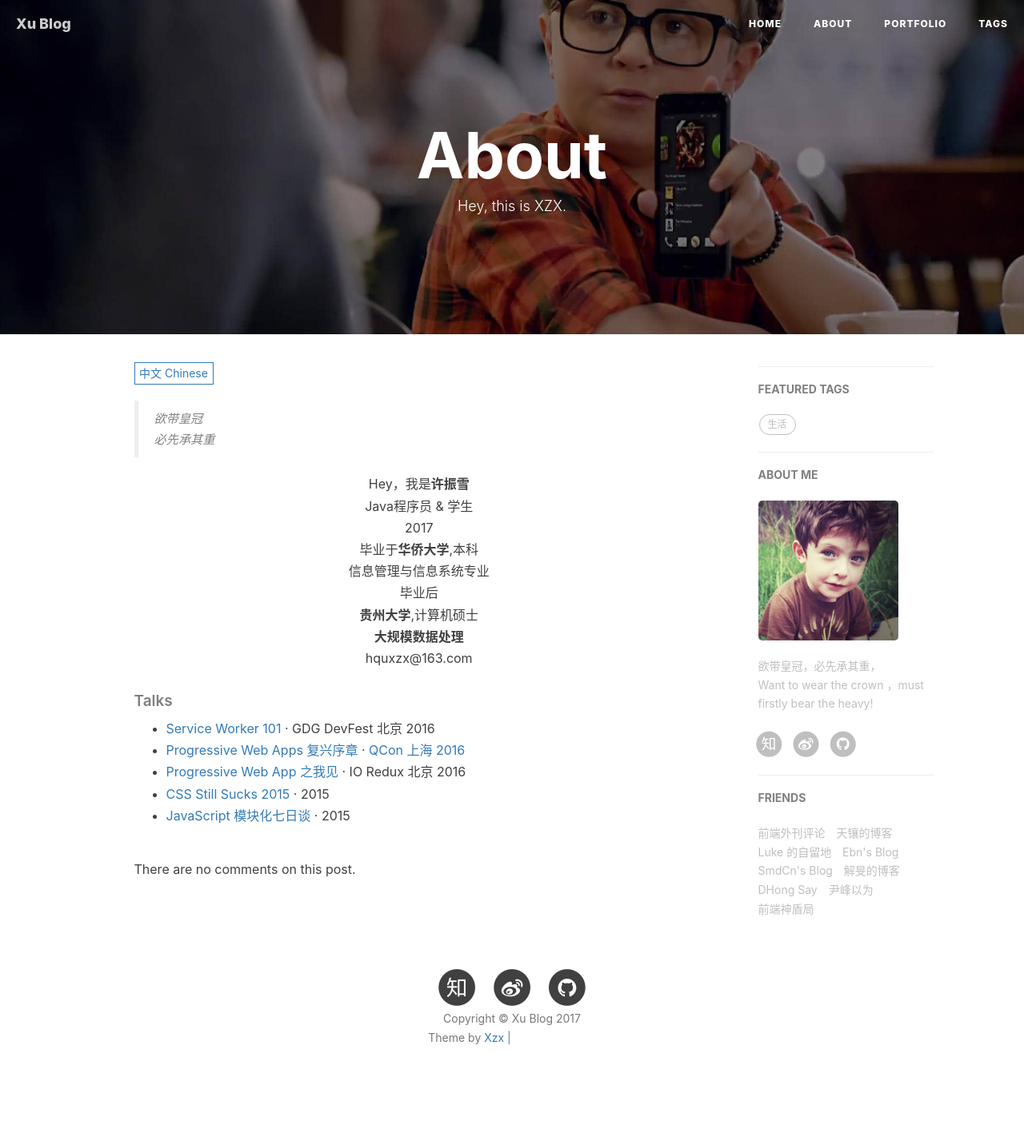
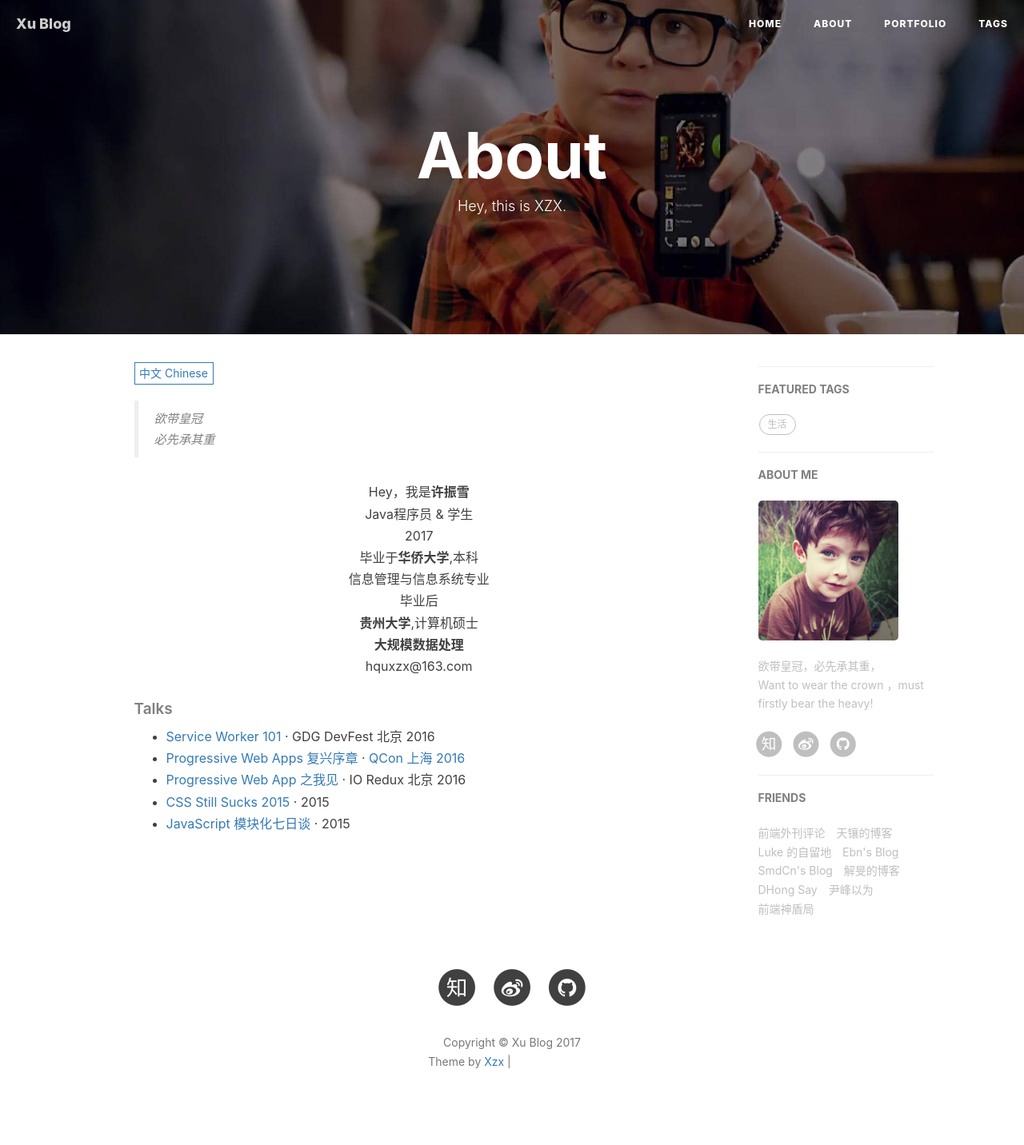
Before and after one commit to popsiclexu/popsiclexu.github.io, a Jekyll site: the page built from about.html, in a window 1280 px wide. Shown: the whole page at 80% size. Built offline with Jekyll 4.4.1, drawn with Linux system fonts in a browser that asks for light colours; nearby versions of some CDN libraries; a script that is not in the unit is left out; comment, search, counter and statistics services are not loaded; before the commit the page ends 1402 px from its top, so only the background shows below that; grey boxes are pictures that could not be loaded.

Commit message:
Revert "增加评论"
This reverts commit 81d72781f7b705ed038063a770aef38c8fb2adf3.

```diff
--- a/about.html
+++ b/about.html
@@ -106,163 +106,7 @@
     // init
     _render();
 </script>
-<!-- 评论 -->
-<!--  css -->
-<style type="text/css">
-  article, aside, figure, footer, header, hgroup,
-menu, nav, section { display: block; }
 
-p {
-    margin: 0 0 1em;
-}
-
-.comment {
-    overflow: hidden;
-    padding: 0 0 1em;
-    border-bottom: 1px solid #ddd;
-    margin: 0 0 1em;
-    *zoom: 1;
-}
-
-.comment-img {
-    float: left;
-    margin-right: 33px;
-    border-radius: 5px;
-    overflow: hidden;
-}
-
-.comment-img img {
-    display: block;
-}
-
-.comment-body {
-    overflow: hidden;
-}
-
-.comment .text {
-    padding: 10px;
-    border: 1px solid #e5e5e5;
-    border-radius: 5px;
-    background: #fff;
-}
-
-.comment .text p:last-child {
-    margin: 0;
-}
-
-.comment .attribution {
-    margin: 0.5em 0 0;
-    font-size: 14px;
-    color: #666;
-}
-
-/* Decoration */
-
-.comments,
-.comment {
-    position: relative;
-}
-
-.comments:before,
-.comment:before,
-.comment .text:before {
-    content: "";
-    position: absolute;
-    top: 0;
-    left: 65px;
-}
-
-.comments:before {
-    width: 3px;
-    top: -20px;
-    bottom: -20px;
-    background: rgba(0,0,0,0.1);
-}
-
-.comment:before {
-    width: 9px;
-    height: 9px;
-    border: 3px solid #fff;
-    border-radius: 100px;
-    margin: 16px 0 0 -6px;
-    box-shadow: 0 1px 1px rgba(0,0,0,0.2), inset 0 1px 1px rgba(0,0,0,0.1);
-    background: #ccc;
-}
-
-.comment:hover:before {
-    background: orange;
-}
-
-.comment .text:before {
-    top: 18px;
-    left: 78px;
-    width: 9px;
-    height: 9px;
-    border-width: 0 0 1px 1px;
-    border-style: solid;
-    border-color: #e5e5e5;
-    background: #fff;
-    -webkit-transform: rotate(45deg);
-    -moz-transform: rotate(45deg);
-    -ms-transform: rotate(45deg);
-    -o-transform: rotate(45deg);
-}
-</style>
-
-<!--css end -->
-{%if page.comments %}
-  {% assign sorted_comments = (page.comments | sort: 'date') %}
-{% endif %}
-{% for c in sorted_comments %}
-<section class="comments">
-    <article class="comment">
-      <a class="comment-img" href="{{ c.author.url }}">{{ c.author.displayName }}">
-        <img src="{{ c.author.picture }}" alt="{{ c.author.displayName}}" height="50" width="50">
-      </a>
-      <div class="comment-body">
-        <div class="text">
-          <p>{{ c.content | newline_to_br }}</p>
-        </div>
-        <p class="attribution">by <a href="{{ c.author.url }}">{{ c.author.displayName }}</a> on {{ c.date | date_to_string }}</p>
-      </div>
-    </article>
-  </section>
-{% else %}
-  There are no comments on this post.
-{% endfor %}
-<!--
-  <div class="media">
-    <div class="media-left">
-      <img src="{{ c.author.picture }}" alt="{{ c.author.displayName}}" height="40" width="40">
-    </div>
-    <div class="media-body" style="border-style:solid; border-color:#999999; border-width:thin; padding:10px">
-        <a href="{{ c.author.url }}">{{ c.author.displayName }}</a>
-        <p>{{ c.content | newline_to_br }}</p>
-        Commented on {{ c.date | date_to_string }}
-
-
-    </div>
-  </div>-->
-
-<!-- Comm(end|it) 代码    -->
-<noscript>Please enable JavaScript to view the comment form powered by <a href="https://commentit.io/">Comm(ent|it)</a></noscript>
-<div id="commentit"></div>
-<script type="text/javascript">
-  /** CONFIGURATION VARIABLES **/
-  var commentitUsername = 'ZhenxueXu';
-  var commentitRepo = 'ZhenxueXu/ZhenxueXu.github.io';
-  var commentitPath = '{{ page.path }}';
-
-  /** DON'T EDIT FOLLOWING LINES **/
-  (function() {
-      var commentit = document.createElement('script');
-      commentit.type = 'text/javascript';
-      commentit.async = true;
-      commentit.src = 'https://commentit.io/static/embed/dist/commentit.js';
-      (document.getElementsByTagName('head')[0] || document.getElementsByTagName('body')[0]).appendChild(commentit);
-  })();
-</script>
-<!--  end -->
 
 
 {% if site.duoshuo_username %}
```
